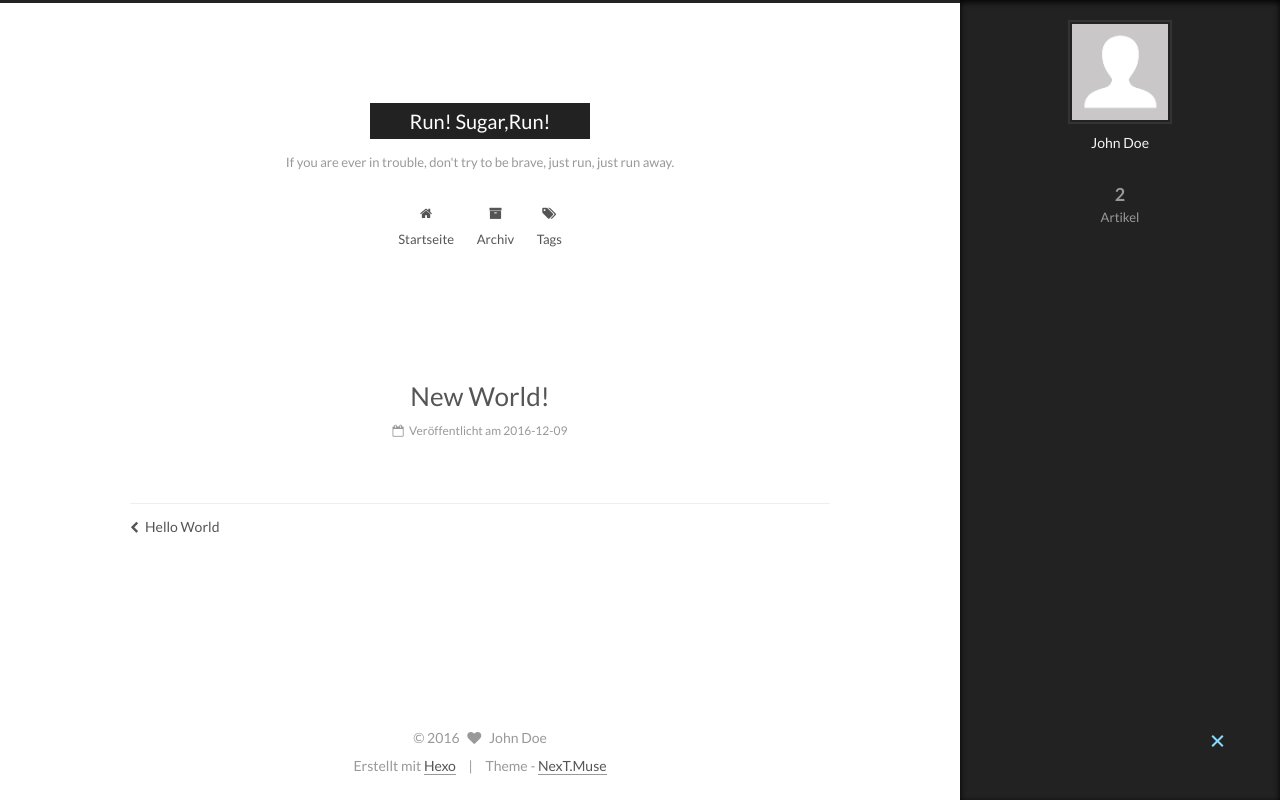
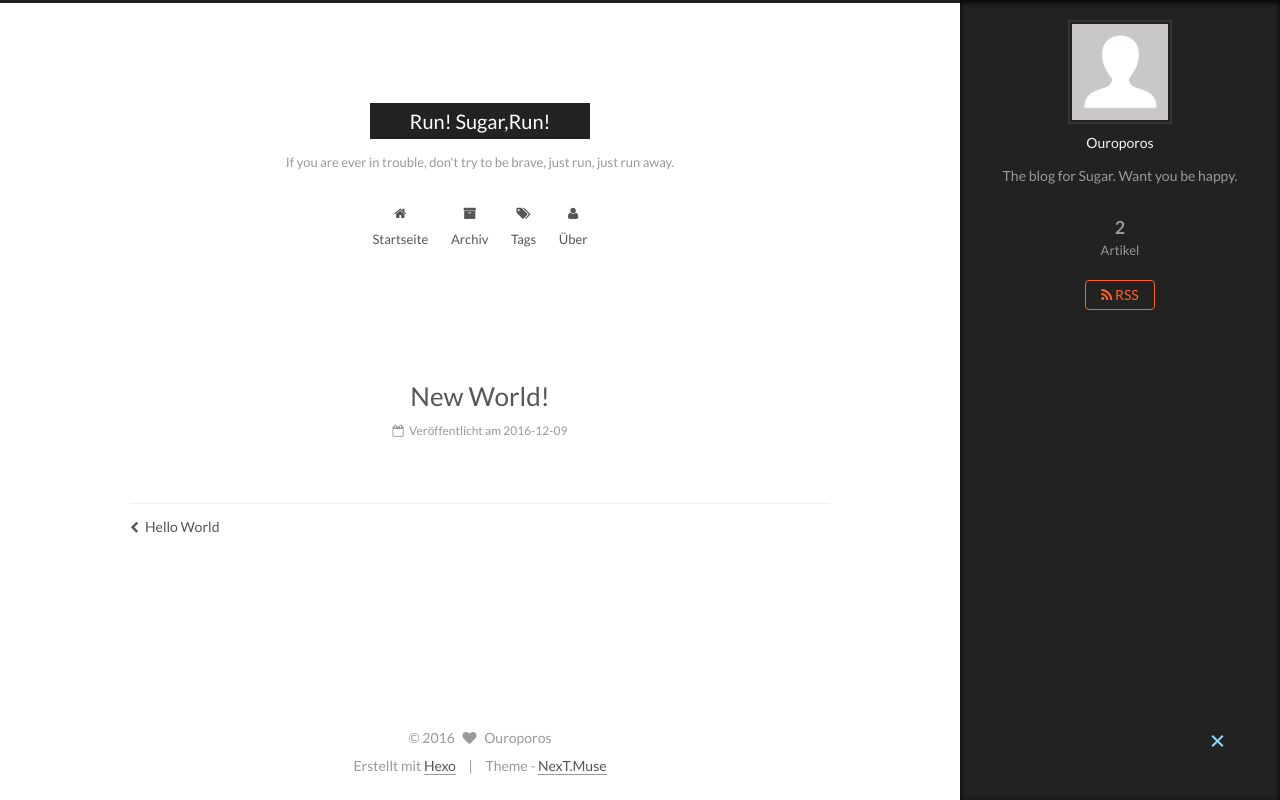
Before and after one commit to sugarrun/sugarrun.github.io, a plain HTML site: page 2016/12/09/New-World/index.html in a window 1280 px wide. Both pictures are taken after a click on the element 1217 px from the left and 742 px from the top of the page. Drawn offline with Linux system fonts and the light colour scheme.

Commit message:
Site updated: 2016-12-09 06:17:07

```diff
--- a/2016/12/09/New-World/index.html
+++ b/2016/12/09/New-World/index.html
@@ -5,7 +5,7 @@
 
 
 
-<html class="theme-next muse use-motion" lang="">
+<html class="theme-next muse use-motion" lang="zh-CN">
 <head>
   <meta charset="UTF-8"/>
 <meta http-equiv="X-UA-Compatible" content="IE=edge" />
@@ -68,11 +68,13 @@
 <link href="/css/main.css?v=5.1.0" rel="stylesheet" type="text/css" />
 
 
-  <meta name="keywords" content="Hexo, NexT" />
+  <meta name="keywords" content="Sugar,run" />
 
 
 
 
+
+  <link rel="alternate" href="/atom.xml" title="Run! Sugar,Run!" type="application/atom+xml" />
 
 
 
@@ -84,13 +86,16 @@
 
 
 
+<meta name="description" content="The blog for Sugar. Want you be happy.">
 <meta property="og:type" content="article">
 <meta property="og:title" content="New World!">
-<meta property="og:url" content="http://yoursite.com/2016/12/09/New-World/index.html">
+<meta property="og:url" content="http://yer.pub/2016/12/09/New-World/index.html">
 <meta property="og:site_name" content="Run! Sugar,Run!">
+<meta property="og:description" content="The blog for Sugar. Want you be happy.">
 <meta property="og:updated_time" content="2016-12-09T02:43:00.977Z">
 <meta name="twitter:card" content="summary">
 <meta name="twitter:title" content="New World!">
+<meta name="twitter:description" content="The blog for Sugar. Want you be happy.">
 
 
 
@@ -118,7 +123,7 @@
 
 
 
-  <link rel="canonical" href="http://yoursite.com/2016/12/09/New-World/"/>
+  <link rel="canonical" href="http://yer.pub/2016/12/09/New-World/"/>
 
 
 
@@ -127,7 +132,7 @@
   <title> New World! | Run! Sugar,Run! </title>
 </head>
 
-<body itemscope itemtype="http://schema.org/WebPage" lang="">
+<body itemscope itemtype="http://schema.org/WebPage" lang="zh-CN">
 
 
 
@@ -207,6 +212,16 @@
         </li>
 
 
+        <li class="menu-item menu-item-about">
+          <a href="/about" rel="section">
+
+              <i class="menu-item-icon fa fa-fw fa-user"></i> <br />
+
+            Über
+          </a>
+        </li>
+
+
 
     </ul>
 
@@ -235,10 +250,10 @@
 
 
   <article class="post post-type-normal " itemscope itemtype="http://schema.org/Article">
-  <link itemprop="mainEntityOfPage" href="http://yoursite.com/2016/12/09/New-World/">
+  <link itemprop="mainEntityOfPage" href="http://yer.pub/2016/12/09/New-World/">
 
   <span style="display:none" itemprop="author" itemscope itemtype="http://schema.org/Person">
-    <meta itemprop="name" content="John Doe">
+    <meta itemprop="name" content="Ouroporos">
     <meta itemprop="description" content="">
     <meta itemprop="image" content="/images/avatar.gif">
   </span>
@@ -394,9 +409,9 @@
         <div class="site-author motion-element" itemprop="author" itemscope itemtype="http://schema.org/Person">
           <img class="site-author-image" itemprop="image"
                src="/images/avatar.gif"
-               alt="John Doe" />
-          <p class="site-author-name" itemprop="name">John Doe</p>
-          <p class="site-description motion-element" itemprop="description"></p>
+               alt="Ouroporos" />
+          <p class="site-author-name" itemprop="name">Ouroporos</p>
+          <p class="site-description motion-element" itemprop="description">The blog for Sugar. Want you be happy.</p>
         </div>
         <nav class="site-state motion-element">
           <div class="site-state-item site-state-posts">
@@ -412,6 +427,13 @@
 
         </nav>
 
+
+          <div class="feed-link motion-element">
+            <a href="/atom.xml" rel="alternate">
+              <i class="fa fa-rss"></i>
+              RSS
+            </a>
+          </div>
 
 
         <div class="links-of-author motion-element">
@@ -448,7 +470,7 @@
   <span class="with-love">
     <i class="fa fa-heart"></i>
   </span>
-  <span class="author" itemprop="copyrightHolder">John Doe</span>
+  <span class="author" itemprop="copyrightHolder">Ouroporos</span>
 </div>
 
 
--- a/css/main.css
+++ b/css/main.css
@@ -1680,7 +1680,7 @@ pre .javascript .function {
   width: 4px;
   height: 4px;
   border-radius: 50%;
-  background: #6e4e34;
+  background: #93ace2;
 }
 .links-of-blogroll {
   font-size: 13px;
```
Also changed, not shown: 2016/12/09/hello-world/index.html (+30 -11 lines), about/index.html (+33 -9 lines), archives/2016/12/index.html (+31 -9 lines), archives/2016/index.html (+31 -9 lines), archives/index.html (+31 -9 lines), index.html (+35 -13 lines).
